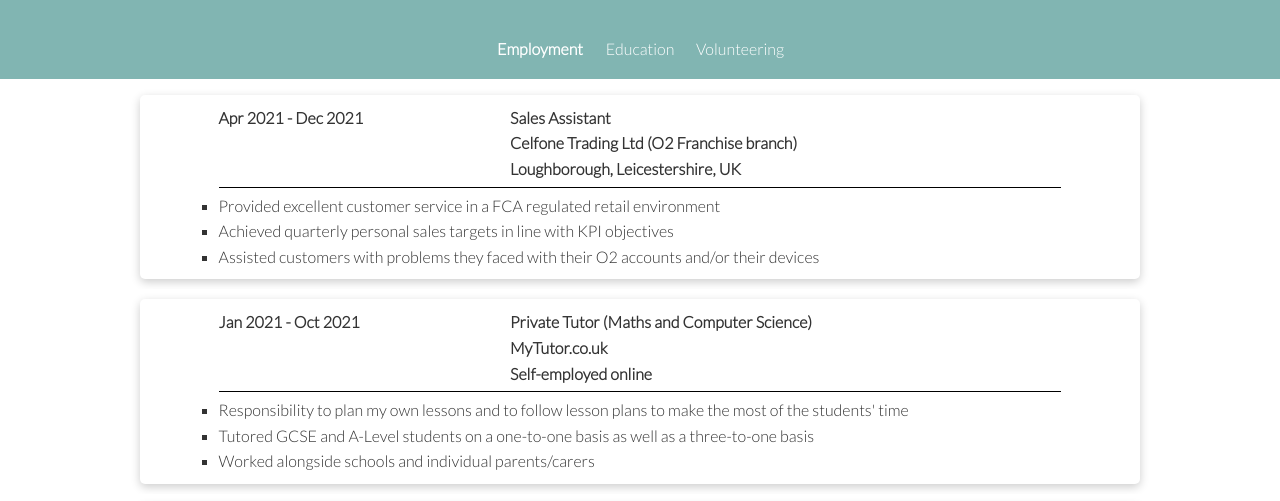
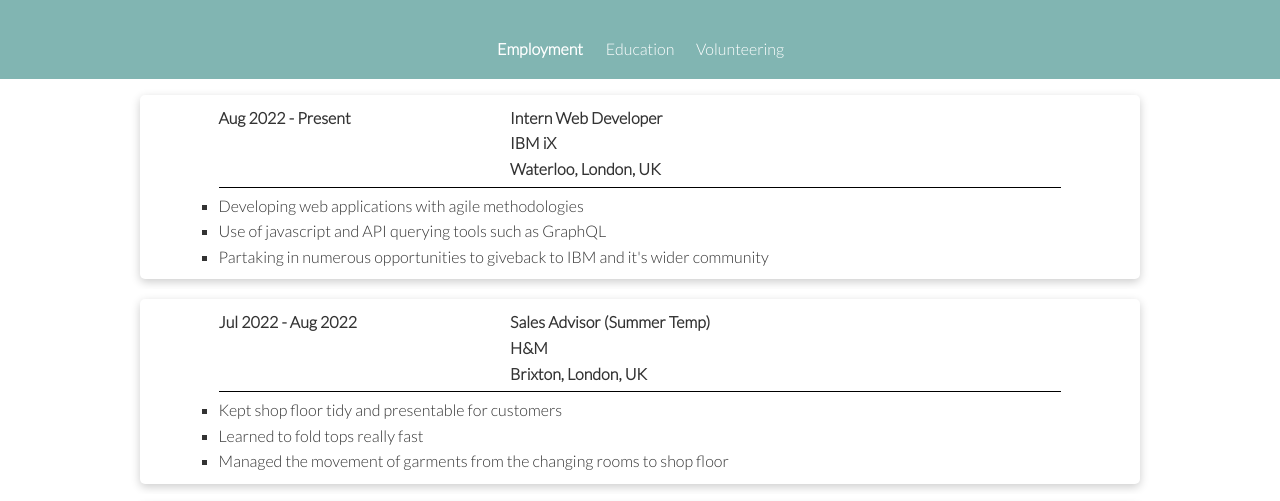
Before and after one commit to AlanWu888/AlanWu888.github.io, a plain HTML site: page workHistory.html in a window 1280 px wide. Shown: the part 276-777 px from the top of the page. Drawn offline with Linux system fonts and the light colour scheme.

Commit message:
Update workHistory.html
Added H&M and IBM iX

```diff
--- a/workHistory.html
+++ b/workHistory.html
@@ -57,6 +57,58 @@
 
 	<!-- Tab content -->
 	<div id="Work" class="tabcontent">
+		<div class="container">
+			<div class="card card-work">
+				<div class="grid grid-work">
+					<div class="card-heading">
+						<ul>
+						<li>Aug 2022 - Present</li>
+						<li style="color:#fff">.</li>
+						<li style="color:#fff">.</li>
+						</li>
+					</div>
+					<div class="card-heading">
+						<ul>
+							<li>Intern Web Developer</li>
+							<li>IBM iX</li>
+							<li>Waterloo, London, UK</li>
+						</ul>
+					</div>
+				</div>
+				<ul class="work-info">
+					<li>Developing web applications with agile methodologies</li>
+					<li>Use of javascript and API querying tools such as GraphQL</li>
+					<li>Partaking in numerous opportunities to giveback to IBM and it's wider community</li>
+				</ul>
+			</div>
+		</div>
+
+		<div class="container">
+			<div class="card card-work">
+				<div class="grid grid-work">
+					<div class="card-heading">
+						<ul>
+						<li>Jul 2022 - Aug 2022</li>
+						<li style="color:#fff">.</li>
+						<li style="color:#fff">.</li>
+						</li>
+					</div>
+					<div class="card-heading">
+						<ul>
+							<li>Sales Advisor (Summer Temp)</li>
+							<li>H&M</li>
+							<li>Brixton, London, UK</li>
+						</ul>
+					</div>
+				</div>
+				<ul class="work-info">
+					<li>Kept shop floor tidy and presentable for customers</li>
+					<li>Learned to fold tops really fast</li>
+					<li>Managed the movement of garments from the changing rooms to shop floor</li>
+				</ul>
+			</div>
+		</div>
+
 		<div class="container">
 			<div class="card card-work">
 				<div class="grid grid-work">
```
